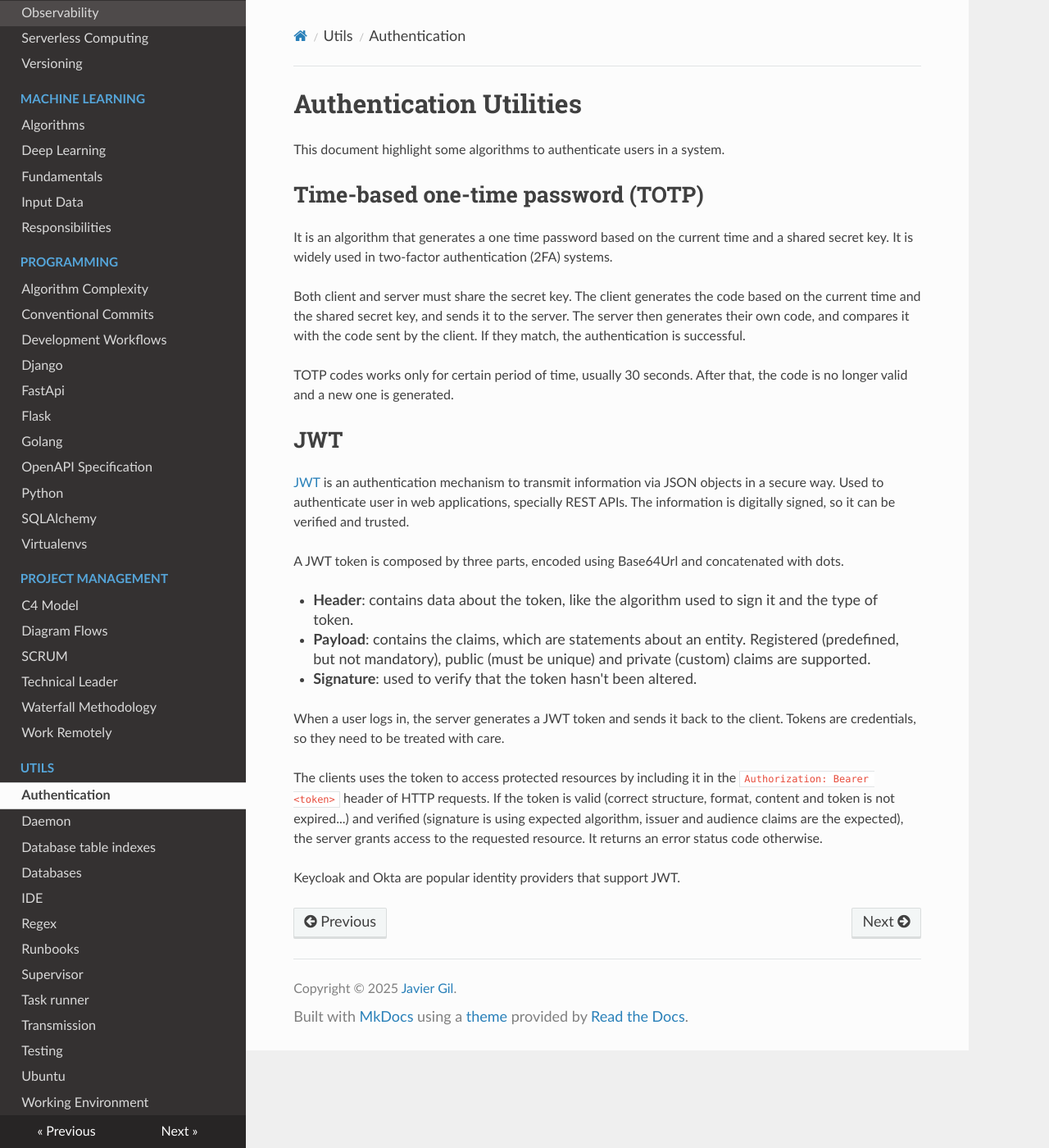
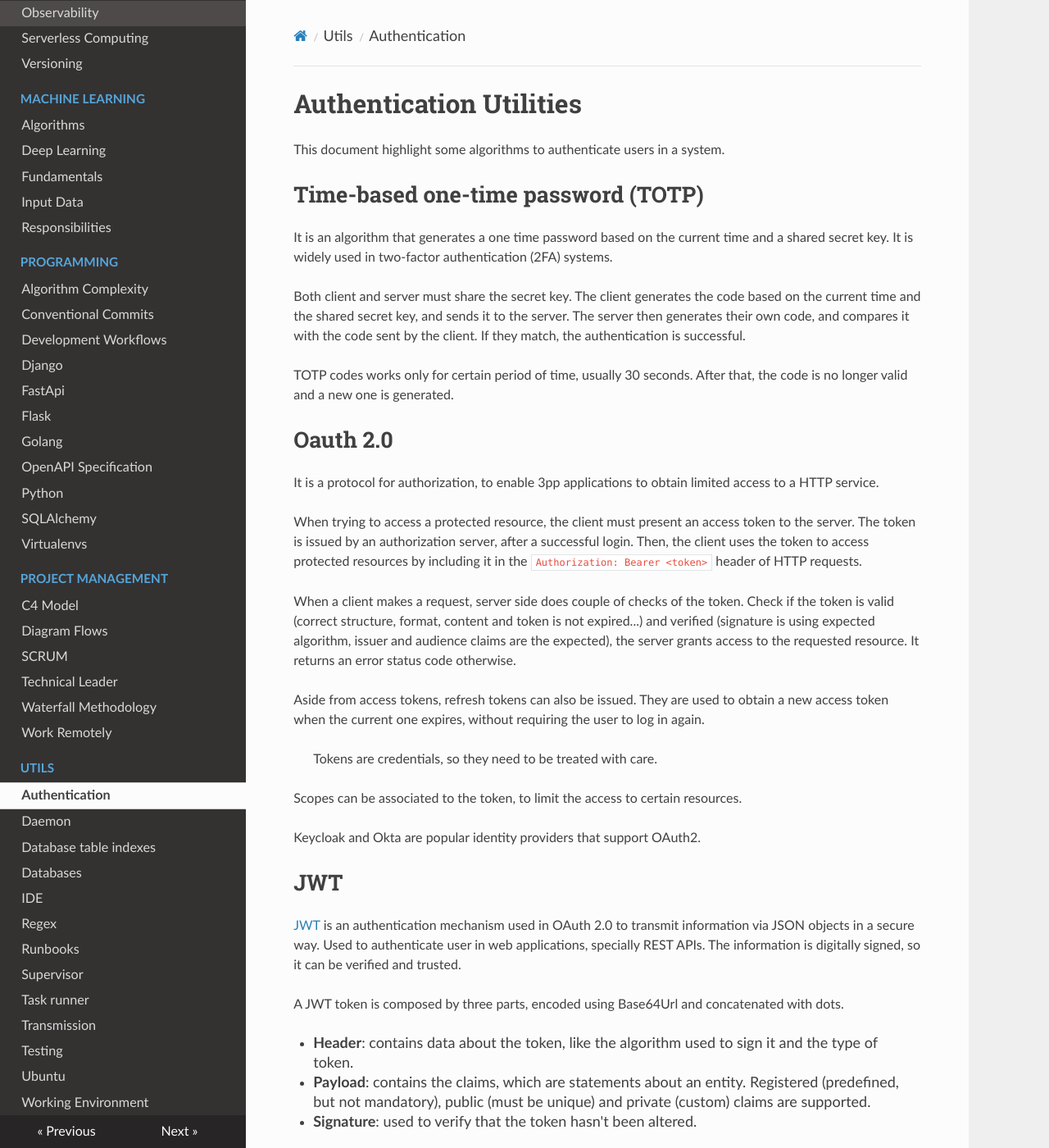
Before and after one commit to McLargo/mkdown-docs, an MkDocs documentation site: the page built from docs/utils/authentication.md, in a window 1280 px wide and 1400 px high. Shown: the whole window at 82% size. Built offline with MkDocs 1.6.1, drawn with Linux system fonts in a browser that asks for light colours; nearby versions of some CDN libraries.

Commit message:
wiki: OAuth2.0 authentication

```diff
--- a/docs/utils/authentication.md
+++ b/docs/utils/authentication.md
@@ -16,12 +16,39 @@ the client. If they match, the authentication is successful.
 TOTP codes works only for certain period of time, usually 30 seconds. After
 that, the code is no longer valid and a new one is generated.
 
+## Oauth 2.0
+
+It is a protocol for authorization, to enable 3pp applications to obtain limited
+access to a HTTP service.
+
+When trying to access a protected resource, the client must present an access
+token to the server. The token is issued by an authorization server, after a
+successful login. Then, the client uses the token to access protected resources
+by including it in the `Authorization: Bearer <token>` header of HTTP requests.
+
+When a client makes a request, server side does couple of checks of the token.
+Check if the token is valid (correct structure, format, content and token is not
+expired...) and verified (signature is using expected algorithm, issuer and
+audience claims are the expected), the server grants access to the requested
+resource. It returns an error status code otherwise.
+
+Aside from access tokens, refresh tokens can also be issued. They are used to
+obtain a new access token when the current one expires, without requiring the
+user to log in again.
+
+> Tokens are credentials, so they need to be treated with care.
+
+Scopes can be associated to the token, to limit the access to certain resources.
+
+Keycloak and Okta are popular identity providers that support OAuth2.
+
 ## JWT
 
 [JWT](https://www.jwt.io/introduction#what-is-json-web-token) is an
-authentication mechanism to transmit information via JSON objects in a secure
-way. Used to authenticate user in web applications, specially REST APIs. The
-information is digitally signed, so it can be verified and trusted.
+authentication mechanism used in OAuth 2.0 to transmit information via JSON
+objects in a secure way. Used to authenticate user in web applications,
+specially REST APIs. The information is digitally signed, so it can be verified
+and trusted.
 
 A JWT token is composed by three parts, encoded using Base64Url and concatenated
 with dots.
@@ -32,15 +59,3 @@ with dots.
   Registered (predefined, but not mandatory), public (must be unique) and
   private (custom) claims are supported.
 - **Signature**: used to verify that the token hasn't been altered.
-
-When a user logs in, the server generates a JWT token and sends it back to the
-client. Tokens are credentials, so they need to be treated with care.
-
-The clients uses the token to access protected resources by including it in the
-`Authorization: Bearer <token>` header of HTTP requests. If the token is valid
-(correct structure, format, content and token is not expired...) and verified
-(signature is using expected algorithm, issuer and audience claims are the
-expected), the server grants access to the requested resource. It returns an
-error status code otherwise.
-
-Keycloak and Okta are popular identity providers that support JWT.
```
